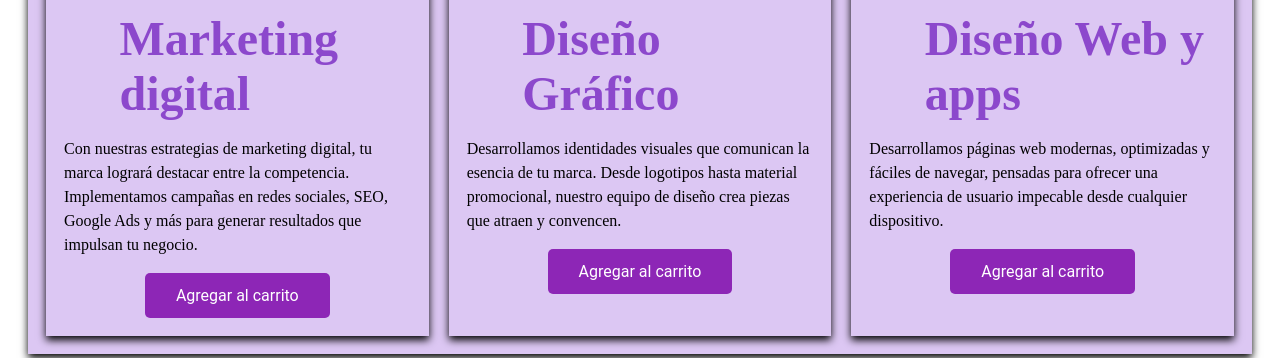
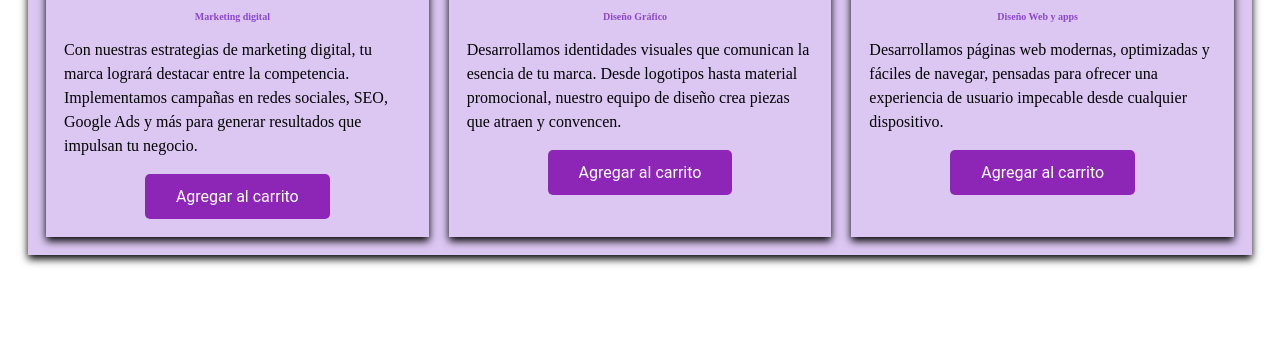
Before and after one commit to Pietr0dev/PROYECTO-TALENTO-TECH, a plain HTML site: page backup/tienda copy.html in a window 1280 px wide. Shown: the part 636-994 px from the top of the page. After the commit the page ends 919 px from the top, so only its background shows below. Drawn offline with Linux system fonts and the light colour scheme; files whose address does not match are found by name.

Commit message:
trabajo final ver4

```diff
--- a/Styles copy.css
+++ b/Styles copy.css
@@ -253,9 +253,7 @@ h2 {
 
 }
 
-h3 {
-  font-size: 3em;
-}
+
 
 h4 {
   font-size: 22em;
@@ -292,7 +290,11 @@ h3 {
   align-content: flex-start;
   position: relative;
   float: center;
-  padding-left: 16%;
+  text-align:center;
+  padding-right: 10px;
+  font-size: 10px;
+
+
 
 }
 
--- a/Styles.css
+++ b/Styles.css
@@ -293,6 +293,7 @@ h3 {
   position: relative;
   float: center;
   padding-left: 16%;
+  text-align: center;
 
 }
 
```
Also changed, not shown: compra.html (+1 -1 lines).
